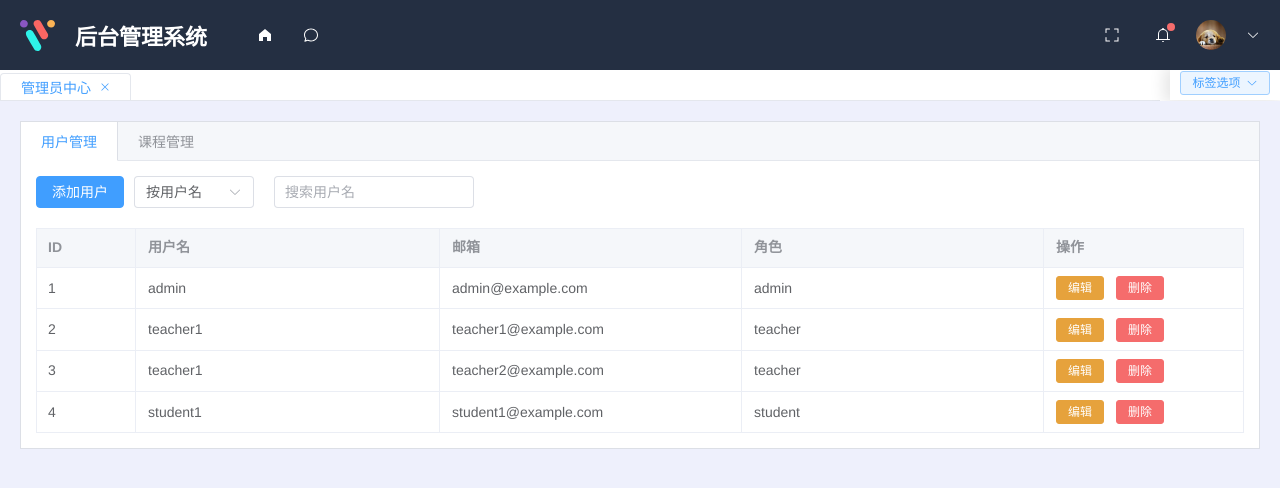
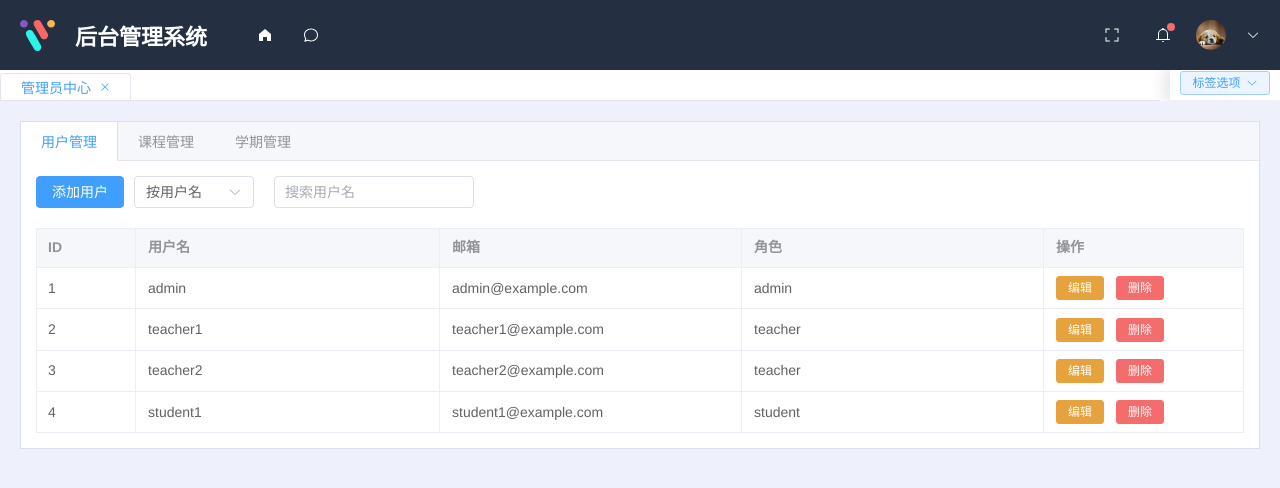
Before and after one commit to sustech-cs304/team-project-25spring-12, a Vue app in the folder frontend/: page /#/admin in a window 1280 px wide. Shown: the top 488 px of the page. Built offline with nearby package versions, Linux system fonts and the light colour scheme; a small style sheet from the web is missing; what v3-waterfall would draw is missing.

Commit message:
update semester management

```diff
--- a/frontend/src/renderer/views/pages/admin.vue
+++ b/frontend/src/renderer/views/pages/admin.vue
@@ -81,6 +81,32 @@
           </el-table>
         </div>
       </el-tab-pane>
+
+      <!-- 学期管理 -->
+      <el-tab-pane label="学期管理" name="semesters">
+        <div class="semester-management">
+          <div class="action-bar">
+            <el-button type="primary" @click="openAddSemesterDialog">添加学期</el-button>
+            <el-input
+              v-model="semesterSearch"
+              placeholder="搜索学期名称"
+              style="width: 200px"
+              clearable
+              @input="filterSemesters"
+            />
+          </div>
+          <el-table :data="filteredSemesters" style="width: 100%" border>
+            <el-table-column prop="value" label="ID" width="100" />
+            <el-table-column prop="label" label="学期名称" />
+            <el-table-column label="操作" width="200">
+              <template #default="{ row }">
+                <el-button type="warning" size="small" @click="openEditSemesterDialog(row)">编辑</el-button>
+                <el-button type="danger" size="small" @click="deleteSemester(row.value)">删除</el-button>
+              </template>
+            </el-table-column>
+          </el-table>
+        </div>
+      </el-tab-pane>
     </el-tabs>
 
     <!-- 添加/编辑用户对话框 -->
@@ -124,6 +150,16 @@
       <el-form :model="courseForm" :rules="courseRules" ref="courseFormRef">
         <el-form-item label="课程名" prop="name">
           <el-input v-model="courseForm.name" />
+        </el-form-item>
+        <el-form-item label="学期" prop="semester">
+          <el-select v-model="courseForm.semester" placeholder="选择学期">
+            <el-option
+              v-for="semester in semesters"
+              :key="semester.value"
+              :label="semester.label"
+              :value="semester.value"
+            />
+          </el-select>
         </el-form-item>
         <el-form-item label="讲师" prop="instructor">
           <el-select
@@ -178,6 +214,24 @@
         <el-button type="primary" @click="saveCourse">保存</el-button>
       </template>
     </el-dialog>
+
+    <!-- 添加/编辑学期对话框 -->
+    <el-dialog
+      :title="semesterDialogTitle"
+      v-model="semesterDialogVisible"
+      width="30%"
+      @close="resetSemesterForm"
+    >
+      <el-form :model="semesterForm" :rules="semesterRules" ref="semesterFormRef">
+        <el-form-item label="学期名称" prop="label">
+          <el-input v-model="semesterForm.label" />
+        </el-form-item>
+      </el-form>
+      <template #footer>
+        <el-button @click="semesterDialogVisible = false">取消</el-button>
+        <el-button type="primary" @click="saveSemester">保存</el-button>
+      </template>
+    </el-dialog>
   </div>
 </template>
 
@@ -188,7 +242,7 @@ import { ElMessage } from 'element-plus'
 // 用户管理相关
 const activeTab = ref('users')
 const userSearch = ref('')
-const userSearchType = ref('username') // 默认按用户名搜索
+const userSearchType = ref('username')
 const userDialogVisible = ref(false)
 const userDialogTitle = ref('添加用户')
 const userFormRef = ref(null)
@@ -211,7 +265,7 @@ const userRules = {
 const users = ref([
   { id: 1, username: 'admin', email: 'admin@example.com', role: 'admin' },
   { id: 2, username: 'teacher1', email: 'teacher1@example.com', role: 'teacher' },
-  { id: 3, username: 'teacher1', email: 'teacher2@example.com', role: 'teacher' },
+  { id: 3, username: 'teacher2', email: 'teacher2@example.com', role: 'teacher' },
   { id: 4, username: 'student1', email: 'student1@example.com', role: 'student' }
 ])
 const filteredUsers = computed(() => {
@@ -260,25 +314,25 @@ const deleteUser = (id) => {
   users.value = users.value.filter(user => user.id !== id)
   ElMessage.success('用户删除成功')
 }
-const filterUsers = () => {
-  // 触发 computed 属性更新
-}
+const filterUsers = () => {}
 
 // 课程管理相关
 const courseSearch = ref('')
-const courseSearchType = ref('name') // 默认按课程名搜索
+const courseSearchType = ref('name')
 const courseDialogVisible = ref(false)
 const courseDialogTitle = ref('添加课程')
 const courseFormRef = ref(null)
 const courseForm = ref({
   id: null,
   name: '',
+  semester: '',
   instructor: [],
   assistants: [],
   description: ''
 })
 const courseRules = {
   name: [{ required: true, message: '请输入课程名', trigger: 'blur' }],
+  semester: [{ required: true, message: '请选择学期', trigger: 'change' }],
   instructor: [{ required: true, type: 'array', min: 1, message: '请至少选择一名讲师', trigger: 'change' }],
   assistants: [{ required: true, type: 'array', min: 1, message: '请至少选择一名助教', trigger: 'change' }],
   description: [{ required: true, message: '请输入课程描述', trigger: 'blur' }]
@@ -292,8 +346,8 @@ const semesters = ref([
 ])
 const semesterFilter = ref('')
 const courses = ref([
-  { id: 1, name: '数学基础', instructor: ['teacher1'], assistants: ['student1'], description: '基础数学课程', semester: 1 },
-  { id: 2, name: '编程入门', instructor: ['teacher1'], assistants: ['student1'], description: 'Python编程入门', semester: 2 },
+  { id: 1, name: '数学基础', semester: 1, instructor: ['teacher1@example.com'], assistants: ['student1@example.com'], description: '基础数学课程' },
+  { id: 2, name: '编程入门', semester: 2, instructor: ['teacher1@example.com'], assistants: ['student1@example.com'], description: 'Python编程入门' },
 ])
 const filteredCourses = computed(() => {
   return courses.value.filter(course => {
@@ -342,7 +396,7 @@ const openEditCourseDialog = (course) => {
   courseDialogVisible.value = true
 }
 const resetCourseForm = () => {
-  courseForm.value = { id: null, name: '', instructor: [], assistants: [], description: '' }
+  courseForm.value = { id: null, name: '', semester: '', instructor: [], assistants: [], description: '' }
   courseFormRef.value?.resetFields()
   teachers.value = users.value.filter(user => user.role === 'teacher')
   assistants.value = users.value.filter(user => user.role === 'student')
@@ -358,6 +412,7 @@ const saveCourse = () => {
         courses.value.push({
           id: courses.value.length + 1,
           name: courseForm.value.name,
+          semester: courseForm.value.semester,
           instructor: courseForm.value.instructor,
           assistants: courseForm.value.assistants,
           description: courseForm.value.description
@@ -372,9 +427,74 @@ const deleteCourse = (id) => {
   courses.value = courses.value.filter(course => course.id !== id)
   ElMessage.success('课程删除成功')
 }
-const filterCourses = () => {
-  // 触发 computed 属性更新
+const filterCourses = () => {}
+
+// 学期管理相关
+const semesterSearch = ref('')
+const semesterDialogVisible = ref(false)
+const semesterDialogTitle = ref('添加学期')
+const semesterFormRef = ref(null)
+const semesterForm = ref({
+  value: null,
+  label: ''
+})
+const semesterRules = {
+  label: [{ required: true, message: '请输入学期名称', trigger: 'blur' }]
 }
+
+const filteredSemesters = computed(() => {
+  return semesters.value.filter(semester =>
+    semester.label.toLowerCase().includes(semesterSearch.value.toLowerCase())
+  )
+})
+
+const openAddSemesterDialog = () => {
+  semesterDialogTitle.value = '添加学期'
+  semesterDialogVisible.value = true
+}
+
+const openEditSemesterDialog = (semester) => {
+  semesterDialogTitle.value = '编辑学期'
+  semesterForm.value = { ...semester }
+  semesterDialogVisible.value = true
+}
+
+const resetSemesterForm = () => {
+  semesterForm.value = { value: null, label: '' }
+  semesterFormRef.value?.resetFields()
+}
+
+const saveSemester = () => {
+  semesterFormRef.value.validate((valid) => {
+    if (valid) {
+      if (semesterForm.value.value) {
+        const index = semesters.value.findIndex(s => s.value === semesterForm.value.value)
+        semesters.value[index] = { ...semesterForm.value }
+        ElMessage.success('学期更新成功')
+      } else {
+        semesters.value.push({
+          value: semesters.value.length + 1,
+          label: semesterForm.value.label
+        })
+        ElMessage.success('学期添加成功')
+      }
+      semesterDialogVisible.value = false
+    }
+  })
+}
+
+const deleteSemester = (value) => {
+  // Check if semester is used by any course
+  const isUsed = courses.value.some(course => course.semester === value)
+  if (isUsed) {
+    ElMessage.error('无法删除正在被课程使用的学期')
+    return
+  }
+  semesters.value = semesters.value.filter(semester => semester.value !== value)
+  ElMessage.success('学期删除成功')
+}
+
+const filterSemesters = () => {}
 </script>
 
 <style scoped>
```
